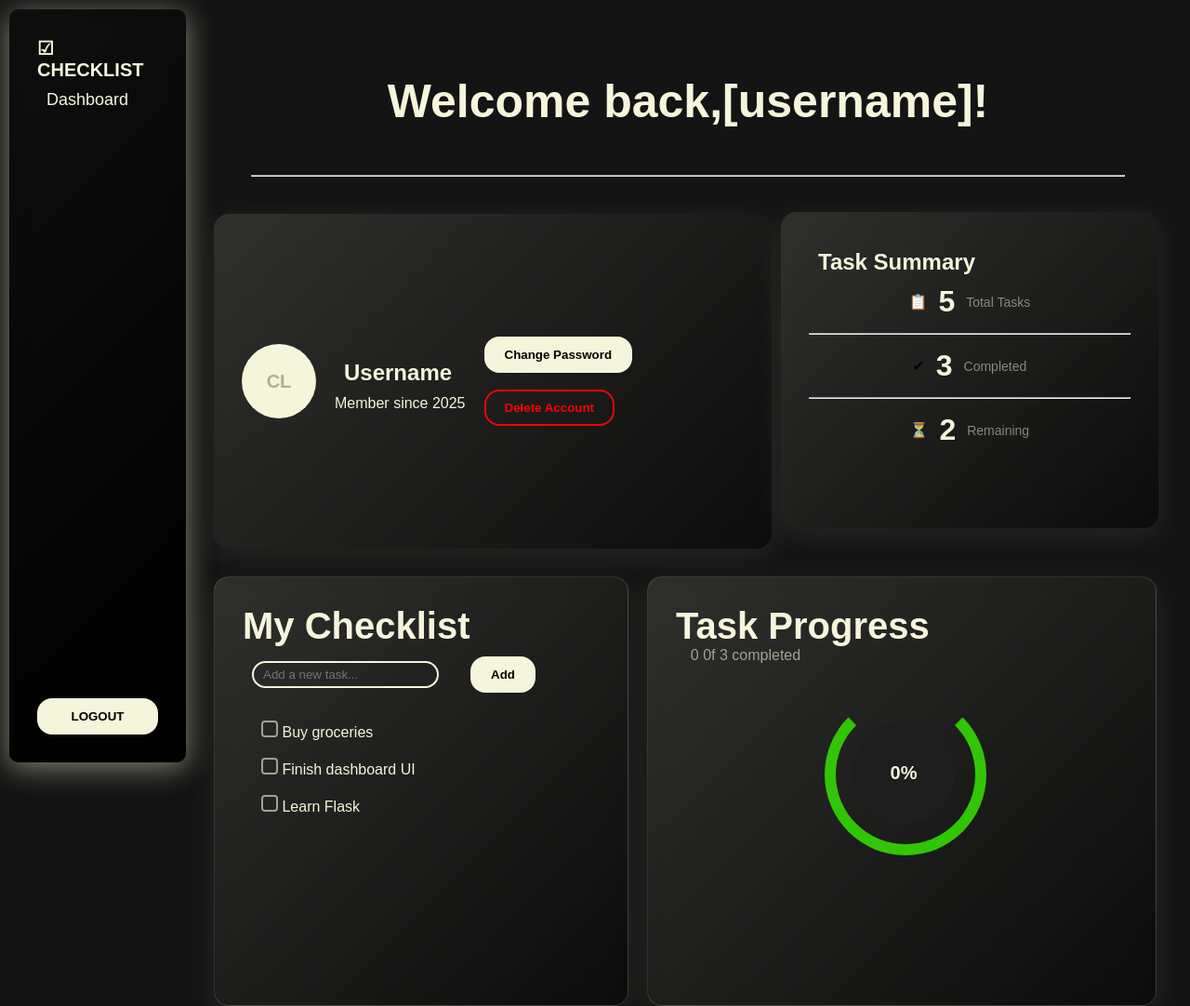
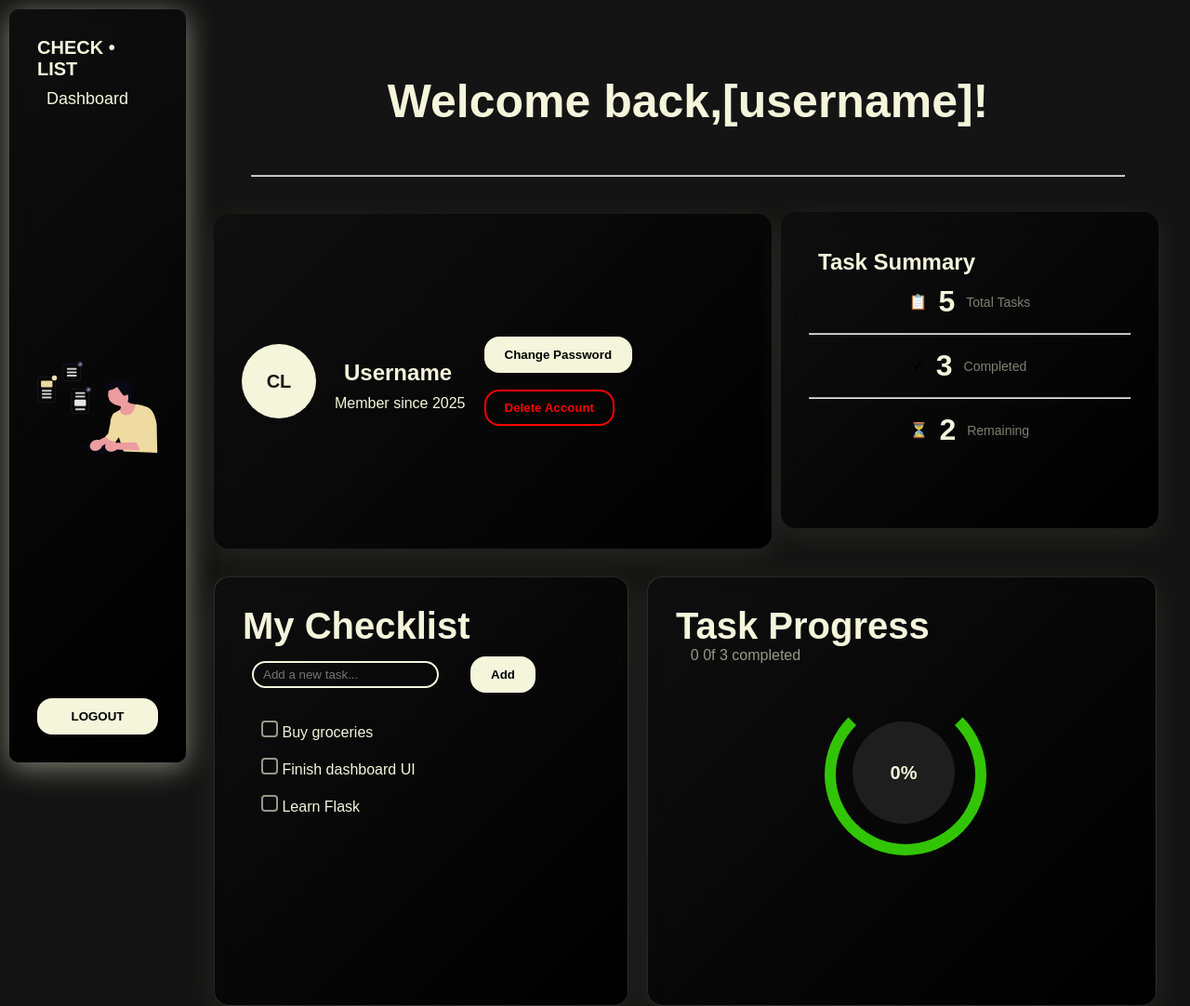
Before and after one commit to godwink12/python-login-system, a Python web app: template Template/dashboard.html in a window 1280 px wide. Shown: the whole page at 93% size. Run offline with Jinja, Linux system fonts and the light colour scheme; the template is opened without the code that fills it, so the values that code supplies are empty; some web fonts are replaced.

Commit message:
Add undraw_all-checked SVG illustration to the project

```diff
--- a/Template/Login.html
+++ b/Template/Login.html
@@ -5,7 +5,8 @@
     <meta charset="UTF-8">
     <meta name="viewport" content="width=device-width, initial-scale=1.0">
     <link rel="stylesheet" href="Styling/style.css">
-    <link href="https://api.fontshare.com/v2/css?f[]=clash-grotesk@200,300,400,500,600,700&display=swap" rel="stylesheet">
+    <link href="https://api.fontshare.com/v2/css?f[]=clash-grotesk@200,300,400,500,600,700&display=swap"
+        rel="stylesheet">
     <title>Login</title>
 </head>
 
@@ -33,6 +34,9 @@
             <button type="submit">LOGIN</button>
         </form>
     </div>
+
+    <img src="img/undraw_all-checked_d3u6.svg" alt="checklist" class="check">
+    <img src="img/Winking_Emoji_Render-removebg-preview.png" alt="" class="wink">
 </body>
 
 </html>
--- a/Template/Signup.html
+++ b/Template/Signup.html
@@ -5,7 +5,8 @@
     <meta charset="UTF-8">
     <meta name="viewport" content="width=device-width, initial-scale=1.0">
     <link rel="stylesheet" href="Styling/style.css">
-    <link href="https://api.fontshare.com/v2/css?f[]=clash-grotesk@200,300,400,500,600,700&display=swap" rel="stylesheet">
+    <link href="https://api.fontshare.com/v2/css?f[]=clash-grotesk@200,300,400,500,600,700&display=swap"
+        rel="stylesheet">
     <title>Sign up</title>
 </head>
 
@@ -31,6 +32,9 @@
             <button type="submit"><a href="Login.html">SIGN UP</a></button>
         </form>
     </div>
+
+    <img src="img/undraw_all-checked_d3u6.svg" alt="checklist" class="check">
+    <img src="img/Winking_Emoji_Render-removebg-preview.png" alt="" class="wink">
 </body>
 
 </html>
--- a/Template/Styling/dashboard.css
+++ b/Template/Styling/dashboard.css
@@ -60,7 +60,7 @@ h1 {
 }
 
 .profile-card {
-    background: linear-gradient(135deg, rgba(245, 245, 220, 0.12), rgba(0, 0, 0, 0.4));
+    background: linear-gradient(135deg, rgba(0, 0, 0, 0.247), rgb(0, 0, 0));
     box-shadow: 0 8px 32px rgba(245, 245, 220, 0.08);
     border-radius: 16px;
     height: 45vh;
@@ -118,7 +118,7 @@ button a:hover {
     height: 80px;
     border-radius: 50%;
     background: rgba(245, 245, 220, 1.0);
-    color: rgb(177, 177, 140);
+    color: rgb(26, 26, 24);
     display: flex;
     align-items: center;
     justify-content: center;
@@ -183,7 +183,7 @@ hr {
 .summary-card {
     display: flex;
     flex-direction: column;
-    background: linear-gradient(135deg, rgba(245, 245, 220, 0.12), rgba(0, 0, 0, 0.4));
+    background: linear-gradient(135deg, rgba(0, 0, 0, 0.247), rgb(0, 0, 0));
     box-shadow: 0 8px 32px rgba(245, 245, 220, 0.08);
     backdrop-filter: blur(10px);
     -webkit-backdrop-filter: blur(10px);
@@ -237,7 +237,7 @@ h2{
 }
 
 .checklist-card {
-    background: linear-gradient(135deg, rgba(245, 245, 220, 0.12), rgba(0, 0, 0, 0.4));
+    background: linear-gradient(135deg, rgba(0, 0, 0, 0.247), rgb(0, 0, 0));
     box-shadow: 0 8px 32px rgba(245, 245, 220, 0.08);
     backdrop-filter: blur(10px);
     -webkit-backdrop-filter: blur(10px);
@@ -317,7 +317,7 @@ input[type="checkbox"]:checked {
 }
 
 .progress-card {
-    background: linear-gradient(135deg, rgba(245, 245, 220, 0.12), rgba(0, 0, 0, 0.4));
+    background: linear-gradient(135deg, rgba(0, 0, 0, 0.247), rgb(0, 0, 0));
     box-shadow: 0 8px 32px rgba(245, 245, 220, 0.08);
     backdrop-filter: blur(10px);
     -webkit-backdrop-filter: blur(10px);
--- a/Template/dashboard.html
+++ b/Template/dashboard.html
@@ -13,9 +13,10 @@
 <body>
     <nav class="navbar">
         <div>
-            <h1>☑ CHECKLIST</h1>
+            <h1>CHECK • LIST</h1>
             <a class="dashboard" href="#">Dashboard</a>
         </div>
+        <img src="img/undraw_all-checked_d3u6.svg" alt="" width="100%" height="100vh">
         <button class="logout-btn" onclick="window.location='Login.html'">LOGOUT</button>
     </nav>
 
```
Also changed, not shown: Template/Styling/style.css (+22 -6 lines), Template/img/Pebble People - Meditating.png (added), Template/img/Winking_Emoji_Render-removebg-preview.png (added), Template/img/undraw_all-checked_d3u6.png (added), Template/img/undraw_all-checked_d3u6.svg (added).
